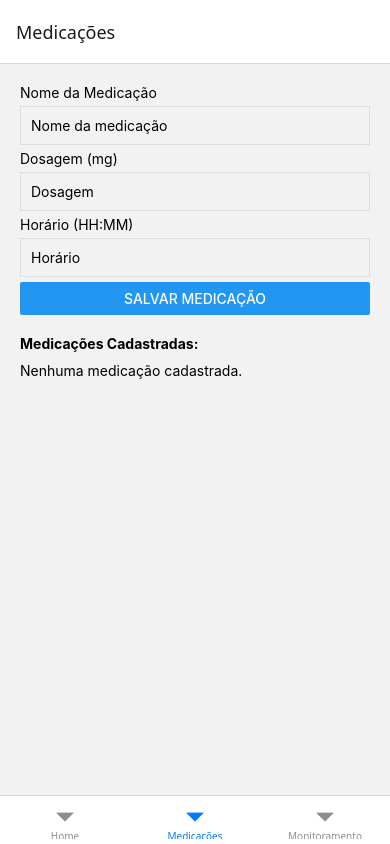
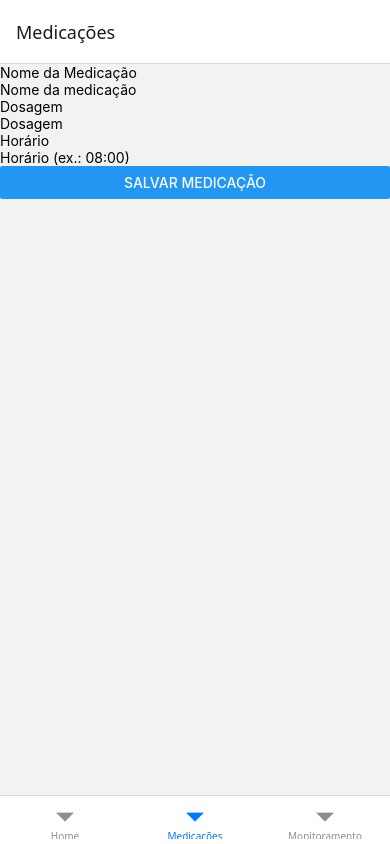
Before and after one commit to Juan-90/App-saude-idosos, a React Native app: screen / in a window 390 px wide. Both pictures are taken after a click on the button "VER MEDICAÇÕES". Built offline with nearby package versions, Linux system fonts and the light colour scheme.

Commit message:
Atualizando dependencia react-native-safe-area-context para versao compatível

```diff
--- a/package.json
+++ b/package.json
@@ -23,7 +23,7 @@
     "react-native-gesture-handler": "~2.20.2",
     "react-native-notifications": "^5.1.0",
     "react-native-reanimated": "^3.16.5",
-    "react-native-safe-area-context": "^4.14.1",
+    "react-native-safe-area-context": "^4.12.0",
     "react-native-screens": "~4.1.0",
     "react-native-vector-icons": "^10.2.0"
   },
--- a/src/screens/MedicationScreen.tsx
+++ b/src/screens/MedicationScreen.tsx
@@ -1,11 +1,18 @@
 import React, { useState } from 'react';
 import { View, Text, TextInput, Button, Alert, FlatList } from 'react-native';
+
+type Medication = {
+  id: string;
+  name: string;
+  dosage: string;
+  time: string;
+};
 
 const MedicationScreen = () => {
   const [medicationName, setMedicationName] = useState('');
   const [dosage, setDosage] = useState('');
   const [time, setTime] = useState('');
-  const [medications, setMedications] = useState([]);
+  const [medications, setMedications] = useState<Medication[]>([]); // Tipo explícito aqui
 
   const validateForm = () => {
     if (!medicationName.trim()) {
@@ -18,8 +25,8 @@ const MedicationScreen = () => {
       return false;
     }
 
-    if (!time.trim() || !/^\d{2}:\d{2}$/.test(time)) {
-      Alert.alert('Erro', 'Por favor, insira um horário válido no formato HH:MM.');
+    if (!time.trim()) {
+      Alert.alert('Erro', 'Por favor, insira o horário da medicação.');
       return false;
     }
 
@@ -28,7 +35,7 @@ const MedicationScreen = () => {
 
   const handleSubmit = () => {
     if (validateForm()) {
-      const newMedication = {
+      const newMedication: Medication = {
         id: Date.now().toString(),
         name: medicationName,
         dosage,
@@ -36,82 +43,52 @@ const MedicationScreen = () => {
       };
 
       setMedications((prevMedications) => [...prevMedications, newMedication]);
+      Alert.alert('Sucesso', 'Medicação cadastrada com sucesso!');
+
+      // Limpar os campos após adicionar
       setMedicationName('');
       setDosage('');
       setTime('');
-      Alert.alert('Sucesso', 'Medicação cadastrada com sucesso!');
     }
   };
 
-  const renderMedication = ({ item }) => (
-    <View
-      style={{
-        borderWidth: 1,
-        borderColor: '#ddd',
-        padding: 10,
-        marginVertical: 5,
-      }}
-    >
-      <Text>Nome: {item.name}</Text>
-      <Text>Dosagem: {item.dosage} mg</Text>
-      <Text>Horário: {item.time}</Text>
-    </View>
-  );
-
   return (
-    <View style={{ padding: 20 }}>
+    <View>
       <Text>Nome da Medicação</Text>
       <TextInput
         value={medicationName}
         onChangeText={setMedicationName}
         placeholder="Nome da medicação"
-        style={{
-          borderWidth: 1,
-          borderColor: '#ddd',
-          marginVertical: 5,
-          padding: 10,
-        }}
       />
 
-      <Text>Dosagem (mg)</Text>
+      <Text>Dosagem</Text>
       <TextInput
         value={dosage}
         onChangeText={setDosage}
         keyboardType="numeric"
         placeholder="Dosagem"
-        style={{
-          borderWidth: 1,
-          borderColor: '#ddd',
-          marginVertical: 5,
-          padding: 10,
-        }}
       />
 
-      <Text>Horário (HH:MM)</Text>
+      <Text>Horário</Text>
       <TextInput
         value={time}
         onChangeText={setTime}
-        placeholder="Horário"
-        style={{
-          borderWidth: 1,
-          borderColor: '#ddd',
-          marginVertical: 5,
-          padding: 10,
-        }}
+        placeholder="Horário (ex.: 08:00)"
       />
 
       <Button title="Salvar Medicação" onPress={handleSubmit} />
 
-      <Text style={{ marginTop: 20, fontWeight: 'bold' }}>Medicações Cadastradas:</Text>
-      {medications.length > 0 ? (
-        <FlatList
-          data={medications}
-          renderItem={renderMedication}
-          keyExtractor={(item) => item.id}
-        />
-      ) : (
-        <Text style={{ marginTop: 10 }}>Nenhuma medicação cadastrada.</Text>
-      )}
+      <FlatList
+        data={medications}
+        keyExtractor={(item) => item.id}
+        renderItem={({ item }) => (
+          <View>
+            <Text>Nome: {item.name}</Text>
+            <Text>Dosagem: {item.dosage}</Text>
+            <Text>Horário: {item.time}</Text>
+          </View>
+        )}
+      />
     </View>
   );
 };
```
Also changed, not shown: 2 other files (tests, documents, lock files or other folders).
